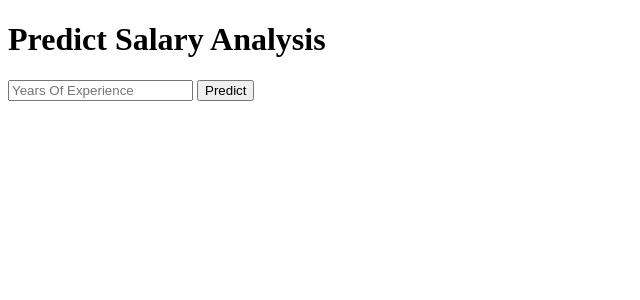
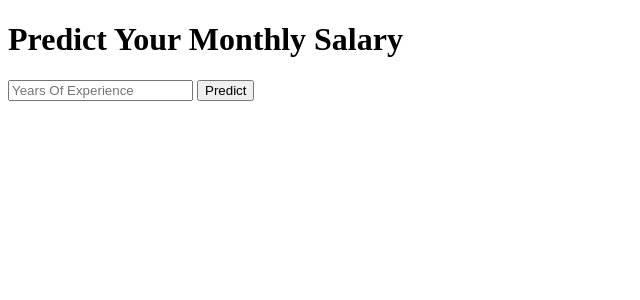
Before and after one commit to rtiwari5317/Salary-Prediction-Problem-Till-Deployment, a Flask app: page / in a window 1280 px wide. Shown: the top 300 px of the page, without its empty margins (0-640 px from the left). Run offline with Flask 2, Linux system fonts and the light colour scheme; parts of the project's set-up code (start-up, migrations or seed data) failed here and were passed over.

Commit message:
Add files via upload

```diff
--- a/templates/index.html
+++ b/templates/index.html
@@ -13,7 +13,7 @@
 
 <body>
  <div class="login">
-	<h1>Predict Salary Analysis</h1>
+	<h1>Predict Your Monthly Salary </h1>
 
      <!-- Main Input For Receiving Query to our MODEL -->
     <form action="{{ url_for('predict')}}"method="post">
```
